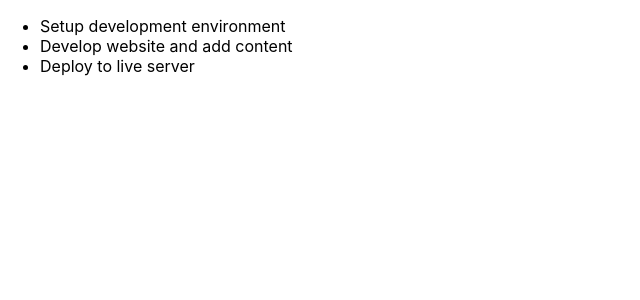
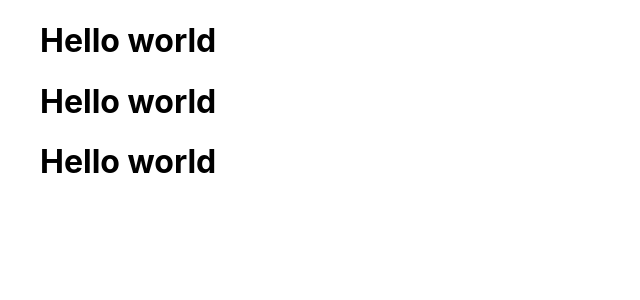
Before and after one commit to Amedzro-Elikplim/react-todoApp, a React (Create React App) app: page / in a window 1280 px wide. Shown: the top 300 px of the page, without its empty margins (0-640 px from the left). Built offline with nearby package versions, Linux system fonts and the light colour scheme; the HTML template or start-up script is replaced by a standard one.

Commit message:
Pass each todo item to TodoItem component

```diff
--- /dev/null
+++ b/src/components/TodoItem.js
@@ -0,0 +1,19 @@
+import React, { PureComponent } from 'react'
+
+class TodoItem extends PureComponent {
+    constructor(props) {
+        super(props)
+
+        this.state = {
+
+        }
+    }
+
+    render() {
+        return (
+            <h1>Hello world</h1>
+        )
+    }
+}
+
+export default TodoItem
--- a/src/components/TodosList.js
+++ b/src/components/TodosList.js
@@ -1,4 +1,5 @@
 import React, { PureComponent } from 'react'
+import TodoItem from './TodoItem'
 
 class TodosList extends PureComponent {
     constructor(props) {
@@ -13,7 +14,7 @@ class TodosList extends PureComponent {
         return (
                 <ul>
                     {this.props.todos.map((todo) => (
-                        <li key={todo.id}>{todo.title}</li>
+                        <TodoItem key={todo.id} todo={todo} />
                     ))}
                 </ul>
         )
```
